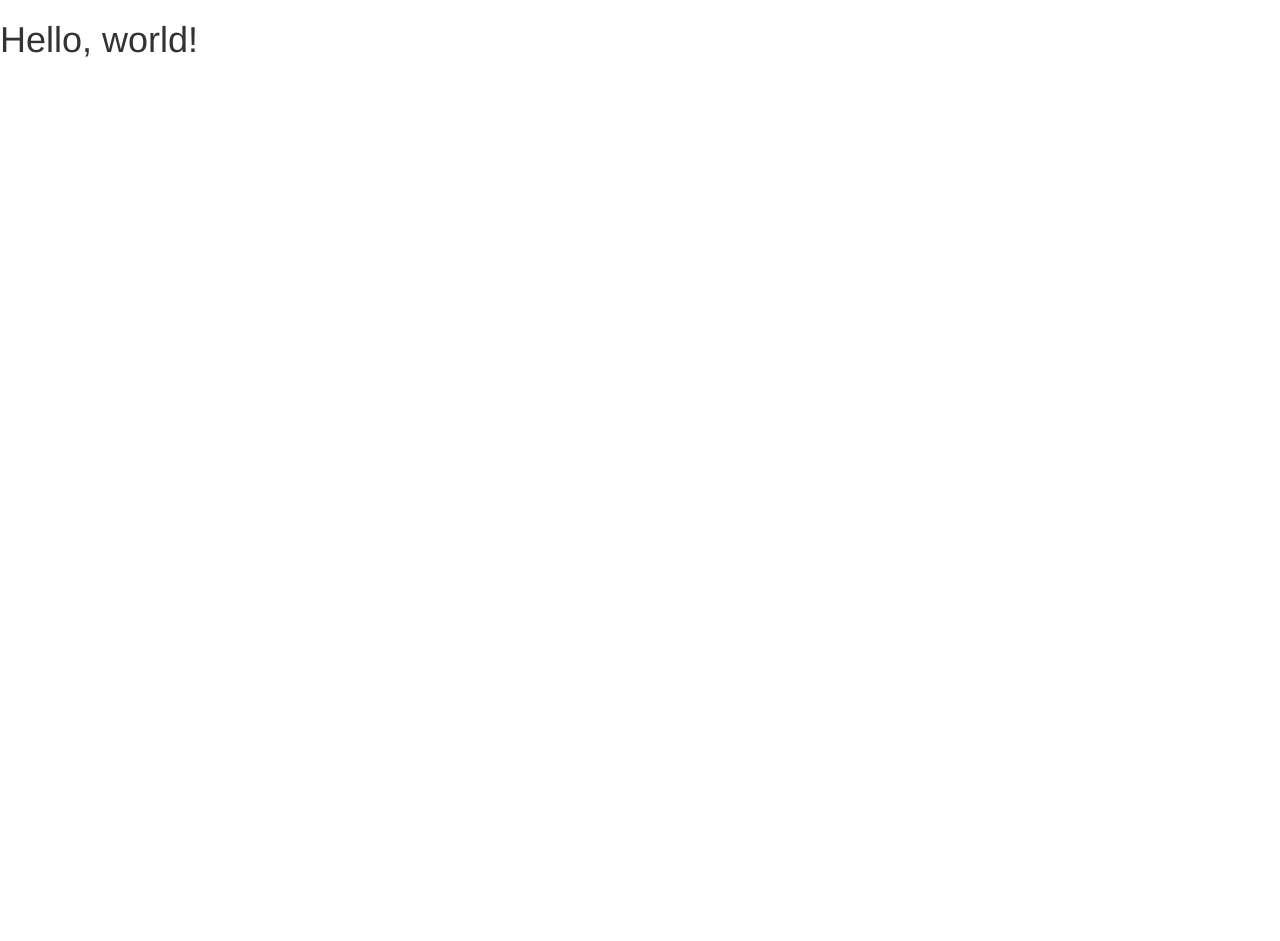
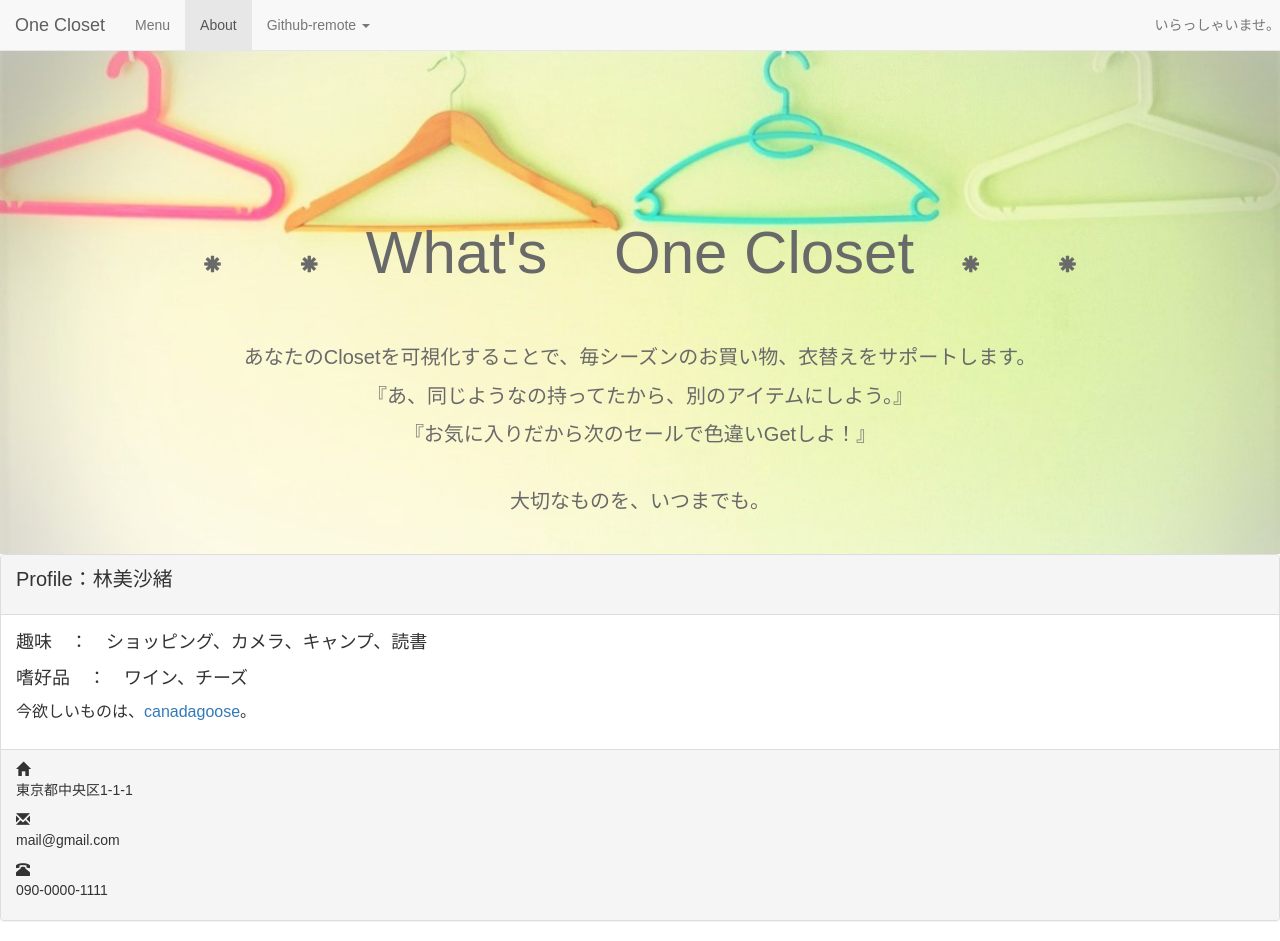
Before and after one commit to misao0118/misao0118.github.io, a plain HTML site: page index.html in a window 1280 px wide. Before the commit the page ends 800 px from the top, so only its background shows below. Drawn offline with nearby package versions, Linux system fonts and the light colour scheme.

Commit message:
submit my site,again

```diff
--- a/about.css
+++ b/index.css
@@ -5,9 +5,6 @@
 }
 body{
     background-color:#FFFFF0
-}
-body h3{
-    font-size:16px;
 }
 header{
     background-image: url(wall.jpg);
@@ -17,20 +14,28 @@ header{
     color:#696969;
 }
 header h1{
-    padding-top:200px;
+    padding:200px 0px 30px 0px;
     font-size:60px
 }
 header h1 span{
     font-size:40px;
 }
-header h2{
-    padding-bottom:80px;
+#introduction p{
+    font-size:20px;
+}
+#introduction span{
+    padding:30px 30px;
     font-size:20px;
 }
 .panel-heading{
     font-size:20px;
 }
-
+.panel-body{
+    font-size:18px;
+}
+.panel-body span{
+    font-size:16px;
+}
 /*#backimage img{
     width:100%;
     text-align:center;
--- a/index.html
+++ b/index.html
@@ -4,7 +4,9 @@
     <meta charset="utf-8">
     <meta http-equiv="X-UA-Compatible" content="IE=edge">
     <meta name="viewport" content="width=device-width, initial-scale=1">
-    <title>Bootstrap Sample</title>
+    <meta name="description" content="あなたの大事なクローゼットを管理する『One Closet』の紹介です。管理人Profileも載せてます。">
+    <title>One Closet | About</title>
+    <link rel="stylesheet" href="index.css">
     <!-- BootstrapのCSS読み込み -->
     <link rel="stylesheet" href="//maxcdn.bootstrapcdn.com/bootstrap/3.3.5/css/bootstrap.min.css">
     <!-- jQuery読み込み -->
@@ -13,6 +15,67 @@
     <script src="//maxcdn.bootstrapcdn.com/bootstrap/3.3.5/js/bootstrap.min.js"></script>
   </head>
   <body>
-    <h1>Hello, world!</h1>
+    <header>
+      <nav class="navbar navbar-default navbar-fixed-top">
+        <div class="container-fluid">
+          <div class="navbar-header">
+            <button type="button" class="navbar-toggle collapsed" data-toggle="collapse" data-target="#site-menu">
+              <span class="sr-only">Toggle navigation</span>
+              <span class="icon-bar"></span>
+              <span class="icon-bar"></span>
+              <span class="icon-bar"></span>
+            </button>
+            <a class="navbar-brand" href="#">One Closet</a>
+          </div>
+          <div class="collapse navbar-collapse" id="site-menu">
+            <ul class="nav navbar-nav navbar-center">
+              <li><a href="#">Menu</a></li>
+              <li class="active"><a href="#">About</a></li>
+              <li class="dropdown">
+                <a href="#" class="dropdown-toggle" data-toggle="dropdown" role="botton" aria-expanded="false">Github-remote
+                <span class="caret"></span>
+                </a>
+                <ul class="dropdown-menu" role="menu">
+                  <li><a href="https://github.com/misao0118/misao0118.github.io">Github-userpages</a></li>
+                  <li><a href="#">Github-anoserpages</a></li>
+                </ul>
+              </li>
+            </ul>
+            <p class="navbar-text navbar-right">いらっしゃいませ。</p>
+          </div>
+        </div>
+      </nav>
+      <div id="introduction">
+        <h1>
+          <span class="glyphicon glyphicon-asterisk" aria-hidden="true"></span>
+          <span class="glyphicon glyphicon-asterisk" aria-hidden="true"></span>
+          What's&nbsp;&nbsp;&nbsp;&nbsp;One Closet
+          <span class="glyphicon glyphicon-asterisk" aria-hidden="true"></span>
+          <span class="glyphicon glyphicon-asterisk" aria-hidden="true"></span>
+        </h1>
+          <p>あなたのClosetを可視化することで、毎シーズンのお買い物、衣替えをサポートします。</p>
+          <p>『あ、同じようなの持ってたから、別のアイテムにしよう。』</p>
+          <p>『お気に入りだから次のセールで色違いGetしよ！』</p>
+          <span><p>大切なものを、いつまでも。</p></span>
+      </div>
+    </header>
+    <div class="panel panel-default">
+      <div class="panel-heading">
+        <p>Profile：林美沙緒</p>
+      </div>
+      <div class="panel-body">
+        <p>趣味　：　ショッピング、カメラ、キャンプ、読書</p>
+        <p>嗜好品　：　ワイン、チーズ</p>
+        <span><p>今欲しいものは、<a href="http://www.canadagoose.jp/">canadagoose</a>。</p></span>
+      </div>
+      <div class="panel-footer">
+        <span class="glyphicon glyphicon-home" aria-hidden="true"></span>
+        <p>東京都中央区1-1-1</p>
+        <span class="glyphicon glyphicon-envelope" aria-hidden="true"></span>
+        <p>mail@gmail.com</p>
+        <span class="glyphicon glyphicon-phone-alt" aria-hidden="true"></span>
+        <p>090-0000-1111</p>
+      </div>
+    </div>
   </body>
 </html>
```
Also changed, not shown: about.html (deleted, +0 -84 lines).
